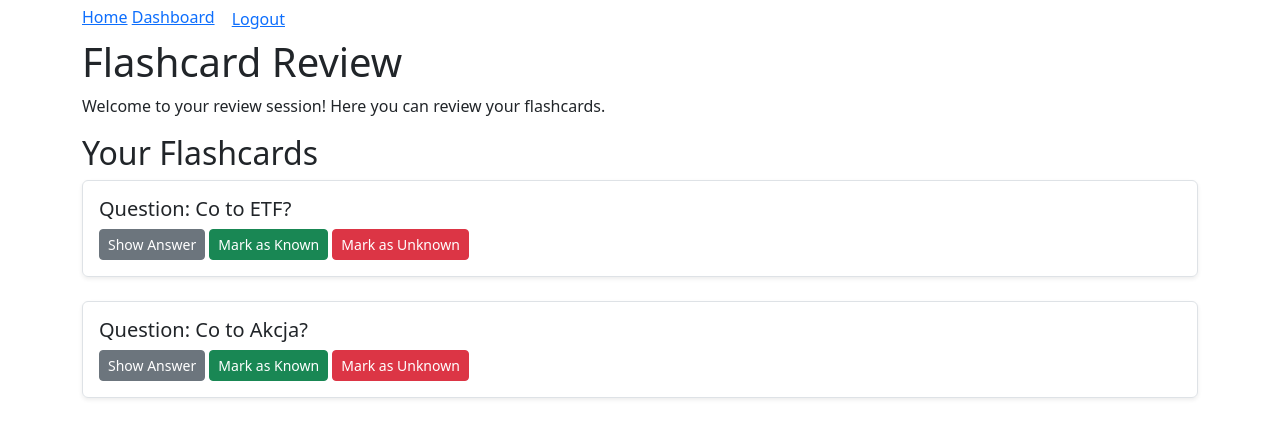
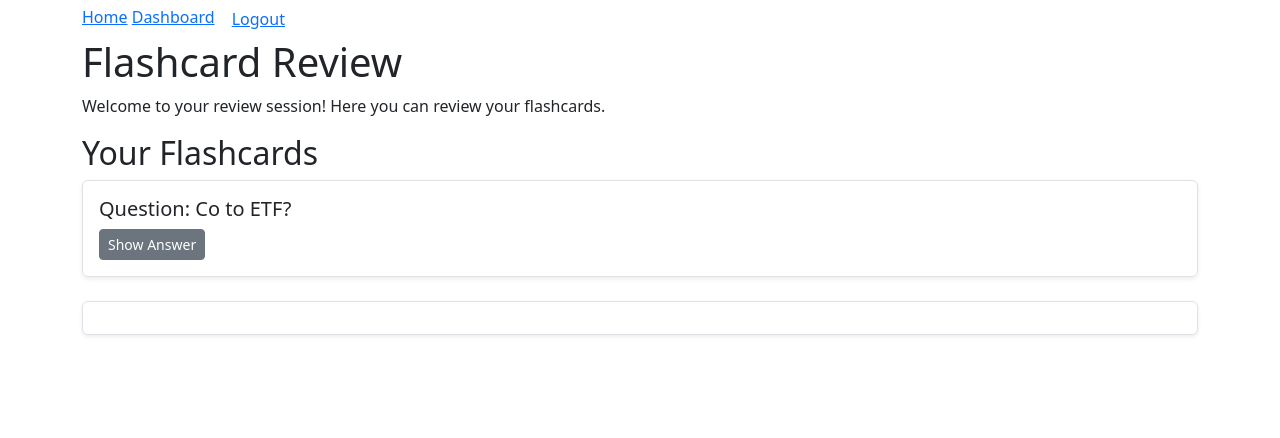
Before and after one commit to Maksymilian03/django-flashcards, a Django app: page /review/ in a window 1280 px wide. Shown: the top 438 px of the page. Run offline with Django 5.2, Linux system fonts and the light colour scheme; a user stored in the database is signed in; data comes from the database, SQL or seed files in the repository.

Commit message:
Naprawa logiki binu dla błednych odpowiedzi i przyhotowanie struktury pod AJAX

```diff
--- a/flashcards/templates/to_review.html
+++ b/flashcards/templates/to_review.html
@@ -6,16 +6,21 @@
 
     <h2>Your Flashcards</h2>
     {% if to_review %}
-        {% for to_review in to_review %}
+        {% for r in to_review %}
         <div class="flashcard-container mb-4 p-3 border rounded shadow-sm">
-            <p class="h5">Question: {{ to_review.flashcard.question }}</p>
-            <p class="answer text-success fw-bold" style="display: none;">Answer: {{ to_review.flashcard.answer }}</p>
+            <div class="flashcard-item {% if not forloop.first %}d-none{% endif %}" data-id="{{ r.id }}">
+                <p class="h5">Question: {{ r.flashcard.question }}</p>
+                <p class="answer text-success fw-bold" style="display: none;">Answer: {{ r.flashcard.answer }}</p>
 
-            <button class="btn btn-secondary btn-sm show-answer-btn">Show Answer</button>
-            <a class="btn btn-success btn-sm" href="{% url 'mark_flashcard' to_review.id 'true' %}">Mark as Known</a>
-            <a class="btn btn-danger btn-sm" href="{% url 'mark_flashcard' to_review.id 'false' %}">Mark as Unknown</a>
+                <button class="btn btn-secondary btn-sm show-answer-btn">Show Answer</button>
+                <a class="btn btn-success btn-sm d-none" href="{% url 'mark_flashcard' r.id 'true' %}">Mark as Known</a>
+                <a class="btn btn-danger btn-sm d-none" href="{% url 'mark_flashcard' r.id 'false' %}">Mark as Unknown</a>
+                </div>
         </div>
         {% endfor %}
+
+        <div id="empty-message" class="alert alert-info" style="display: none;">
+            <p>No more flashcards to review. Great job!</p>
     {% else %}
         <p>No flashcards to review today. Great job!</p>
     {% endif %}
@@ -28,6 +33,8 @@
             button.addEventListener('click', () => {
                 const flashcardContainer = button.closest('.flashcard-container');
                 const answer = flashcardContainer.querySelector('.answer');
+                const markKnownBtn = flashcardContainer.querySelector('.btn-success');
+                const markUnknownBtn = flashcardContainer.querySelector('.btn-danger');
 
                 if (answer.style.display === 'block') {
                     answer.style.display = 'none';
@@ -35,6 +42,8 @@
                 } else {
                     button.textContent = 'Hide Answer';
                     answer.style.display = 'block';
+                    markKnownBtn.classList.remove('d-none');
+                    markUnknownBtn.classList.remove('d-none');
                 }
             });
         });
--- a/flashcards/views.py
+++ b/flashcards/views.py
@@ -21,7 +21,7 @@ def dashboard(request):
 
     flashcards_learned =UserProgress.objects.filter(user=request.user, bin=6).count()
 
-    to_review = UserProgress.objects.filter(user=request.user, next_review__date__lte=timezone.now().date()).count()
+    to_review = UserProgress.objects.filter(user=request.user, next_review__date__lte=timezone.now().date(), bin__lt=6).count()
 
     return render(request, 'dashboard.html', {
         'to_learn': to_learn,
@@ -33,7 +33,7 @@ def dashboard(request):
 
 def start_review(request):
 
-    to_review = UserProgress.objects.filter(user=request.user, next_review__date__lte=timezone.now().date()).all()
+    to_review = UserProgress.objects.filter(user=request.user, next_review__date__lte=timezone.now().date(), bin__lt=6).all()
 
     return render(request, 'to_review.html', {
         'to_review': to_review
@@ -70,7 +70,7 @@ def mark_flashcard(request, progress_id, correct):
 
     data_now = timezone.now()
 
-    if correct:
+    if correct == 'true':
         if progress.bin == 0:
             days_to_add = 1
         elif progress.bin == 1:
@@ -81,6 +81,8 @@ def mark_flashcard(request, progress_id, correct):
             days_to_add = 14
         elif progress.bin == 4:
             days_to_add = 30
+        elif progress.bin == 5:
+            days_to_add = 1
 
         progress.bin += 1
         progress.next_review = data_now + timezone.timedelta(days=days_to_add)
```
